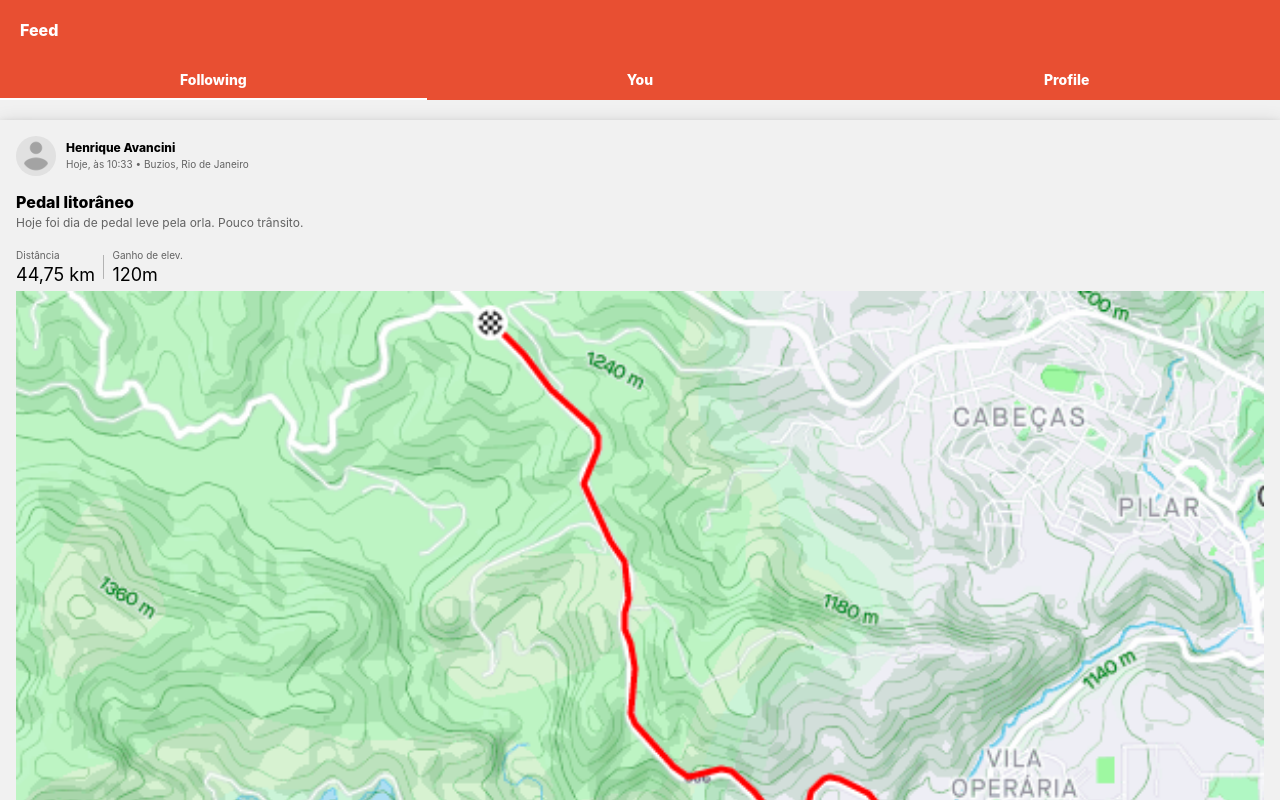
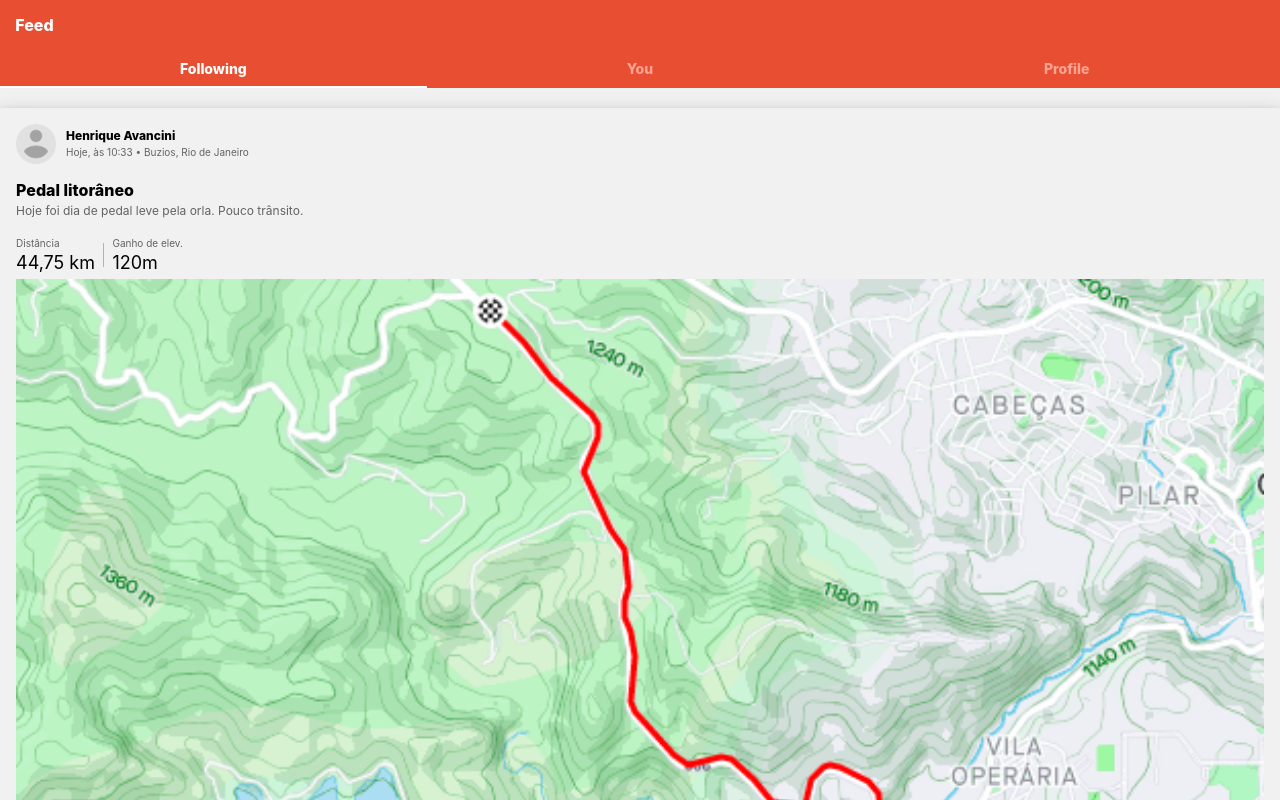
Before and after one commit to joaopf4/strava-clone, a React (Create React App) app: page /feed in a window 1280 px wide. Shown: the top 800 px of the page. Built offline with nearby package versions, Linux system fonts and the light colour scheme.

Commit message:
stickying nav bar on top of screen when scrolled down

```diff
--- a/src/pages/feed/feed.jsx
+++ b/src/pages/feed/feed.jsx
@@ -2,7 +2,7 @@ import React from 'react';
 import Following from './following';
 import You from './you';
 import Profile from './profile';
-import { FeedContainer, HeaderContainer, NavItens } from './styled';
+import { FeedContainer, HeaderContainer, NavItens, Nav} from './styled';
 
 function Feed() {
     const [following, setFollowing] = React.useState(true);
@@ -32,12 +32,12 @@ function Feed() {
         <FeedContainer>
             <HeaderContainer >
                 <p>Feed</p>
-                <nav>
-                    <div><NavItens active={following} onClick={() => changeToFollowing()} >Following</NavItens></div>
-                    <div><NavItens active={you} onClick={() => changeToYou() } >You</NavItens></div>
-                    <div><NavItens active={profile} onClick={() => changeToProfile()} >Profile</NavItens></div>
-                </nav>
             </HeaderContainer>
+            <Nav>
+                <div><NavItens active={following} onClick={() => changeToFollowing()} >Following</NavItens></div>
+                <div><NavItens active={you} onClick={() => changeToYou() } >You</NavItens></div>
+                <div><NavItens active={profile} onClick={() => changeToProfile()} >Profile</NavItens></div>
+            </Nav>
             <br/>
             {following && <Following />}
             {you && <You />}
--- a/src/pages/feed/profile/styled.js
+++ b/src/pages/feed/profile/styled.js
@@ -5,7 +5,6 @@ export const ProfileFeed = styled.div`
     flex-direction: column;
     justify-content: flex-start;
     background-color: #f1f1f1;
-    min-height: fit-content;
     padding: 20px;
     img {
         border-radius: 50%;
--- a/src/pages/feed/styled.js
+++ b/src/pages/feed/styled.js
@@ -18,26 +18,26 @@ export const HeaderContainer = styled.header `
     font-weight: 800;
     p {
         width: fit-content;
-        margin: 2.5vh;
+        margin: 1.9vh;
     }
-    nav {
-        flex: 1;
-        align-self: flex-end;
-        width: 100%;
-        padding: 0px;
-        overflow: hidden;
-        bottom: 10px;
-        display: flex;
-        align-items: center;
-    }
+`
+export const Nav = styled.nav `
+    background-color: #e84f32;
+    width: 100%;
+    display: flex;
+    justify-content: space-around;
+    position: sticky;
+    top: 0;
+    font-weight: 800;
     div {
         width: 100%;
-        height: 40px;
+        height: 38px;
         font-size: 14px;
     }
 `
 export const NavItens = styled.span `
     display: flex;
+    color: ${props => props.active ? "white" : "#ffa291"};
     align-items: center;
     justify-content: center;
     width: 100%;
--- a/src/pages/feed/you/styled.js
+++ b/src/pages/feed/you/styled.js
@@ -3,6 +3,7 @@ import styled from 'styled-components';
 export const YouFeed = styled.div`
     display: flex;
     flex-direction: column;
+    height: 100%;
     justify-content: flex-start;
     background-color: #f1f1f1;
     min-height: fit-content;
```
